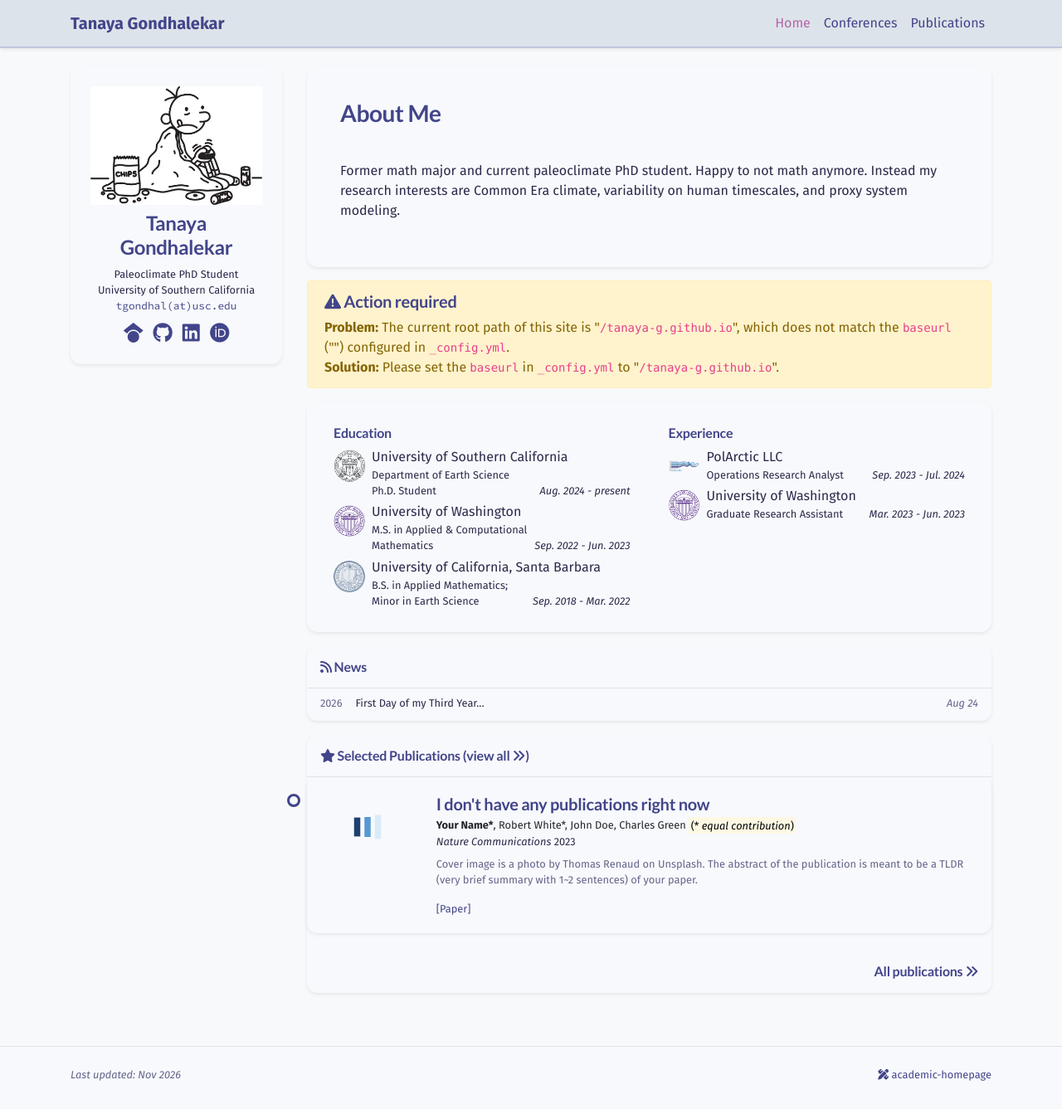
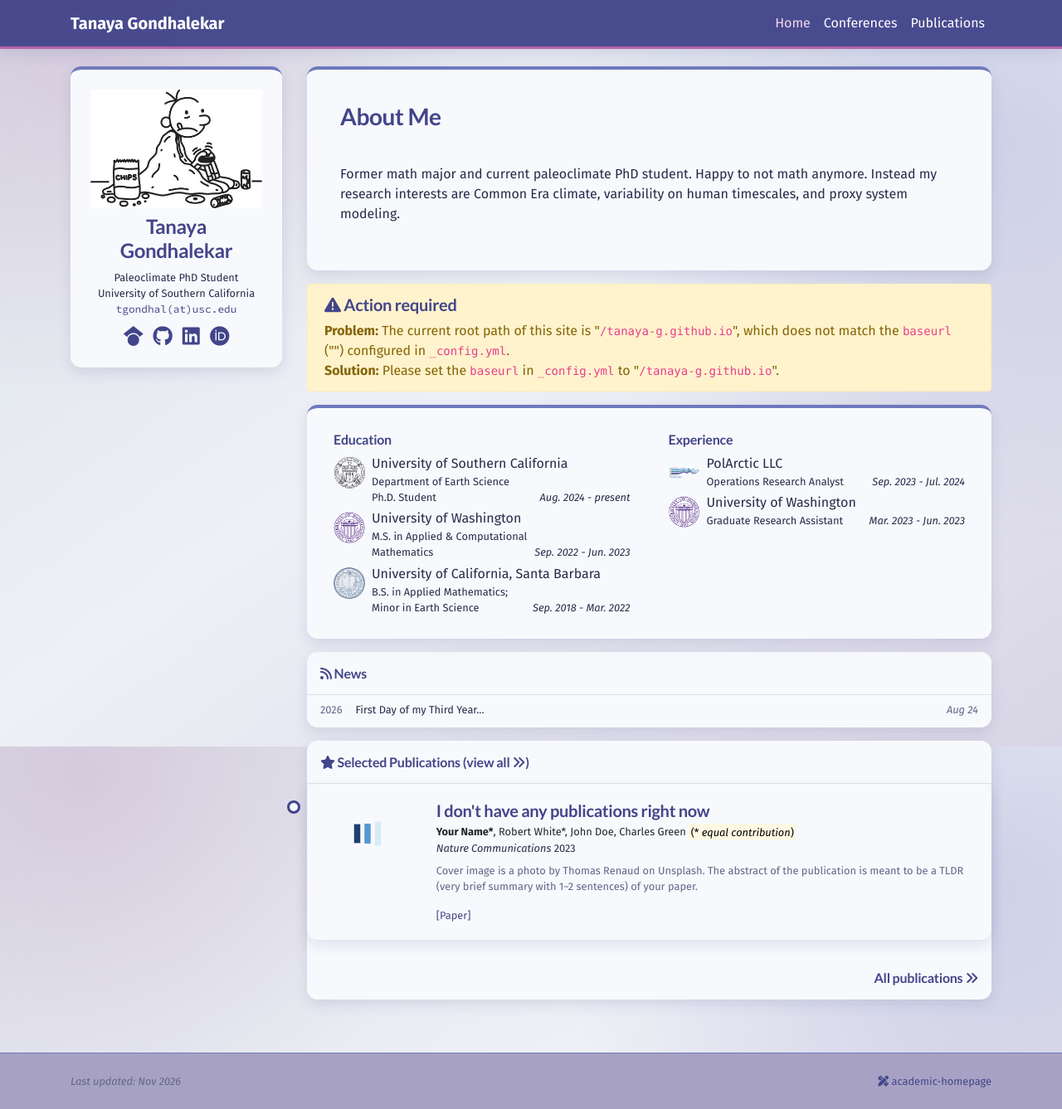
Before and after one commit to tanaya-g/tanaya-g.github.io, a Jekyll site: the page built from index.html, in a window 1280 px wide and 1337 px high. Shown: the whole window at 83% size. Built offline with Jekyll 4.4.1, drawn with Linux system fonts in a browser that asks for light colours; nearby versions of some CDN libraries; a style sheet for code colours, icons or effects is not loaded.

Commit message:
Strengthen site color palette

```diff
--- a/assets/css/global.css
+++ b/assets/css/global.css
@@ -9,12 +9,16 @@
     --paper: #F8F9FC;
 }
 
-body {
+body,
+body.bg-light {
     font-family: "Fira Sans", sans-serif;
     font-weight: 400;
     padding-top: 5.0rem;
     color: var(--ink);
-    background-color: var(--mist) !important;
+    background:
+        radial-gradient(circle at 8% 4%, rgba(181, 101, 167, 0.20), transparent 28rem),
+        radial-gradient(circle at 92% 18%, rgba(111, 121, 189, 0.24), transparent 32rem),
+        linear-gradient(145deg, var(--mist) 0%, #EEF0F6 48%, #D8D5E6 100%) fixed !important;
 }
 
 h1, h2, h3, h4, h5, h6,
@@ -37,6 +41,8 @@ a:focus {
 .card {
     border-radius: 0.8rem!important;
     background-color: var(--paper) !important;
+    border-top: 4px solid var(--periwinkle) !important;
+    box-shadow: 0 0.5rem 1.25rem rgba(66, 69, 138, 0.14) !important;
 }
 
 .card-img-overlay {
@@ -68,20 +74,29 @@ a:focus {
 }
 
 .navbar {
-    background-color: rgba(219, 226, 233, 0.94) !important;
+    background-color: rgba(66, 69, 138, 0.96) !important;
     backdrop-filter: blur(16px);
     -webkit-backdrop-filter: blur(16px);
-    border-bottom: 2px solid rgba(111, 121, 189, 0.28);
+    border-bottom: 3px solid var(--orchid);
 }
 
 .navbar-light .navbar-brand,
 .navbar-light .navbar-nav .nav-link {
-    color: var(--indigo);
+    color: #fff;
 }
 
 .navbar-light .navbar-nav .active > .nav-link,
 .navbar-light .navbar-nav .nav-link:hover {
-    color: var(--orchid);
+    color: #F3D8EC;
+}
+
+.navbar-light .navbar-toggler {
+    color: #fff;
+    border-color: rgba(255, 255, 255, 0.55);
+}
+
+.navbar-light .navbar-toggler .fas {
+    color: #fff;
 }
 
 .inline-badge {
@@ -230,6 +245,10 @@ a:focus {
     background-color: var(--paper) !important;
 }
 
+.shadow-sm {
+    box-shadow: 0 0.4rem 1rem rgba(66, 69, 138, 0.13) !important;
+}
+
 .text-muted {
     color: #62658A !important;
 }
@@ -267,8 +286,11 @@ a:focus {
     background-color: var(--indigo);
 }
 
-footer {
+footer,
+footer.bg-white {
     color: var(--indigo);
+    background-color: var(--lavender) !important;
+    border-top-color: var(--periwinkle) !important;
 }
 
 .blog-article {
```
